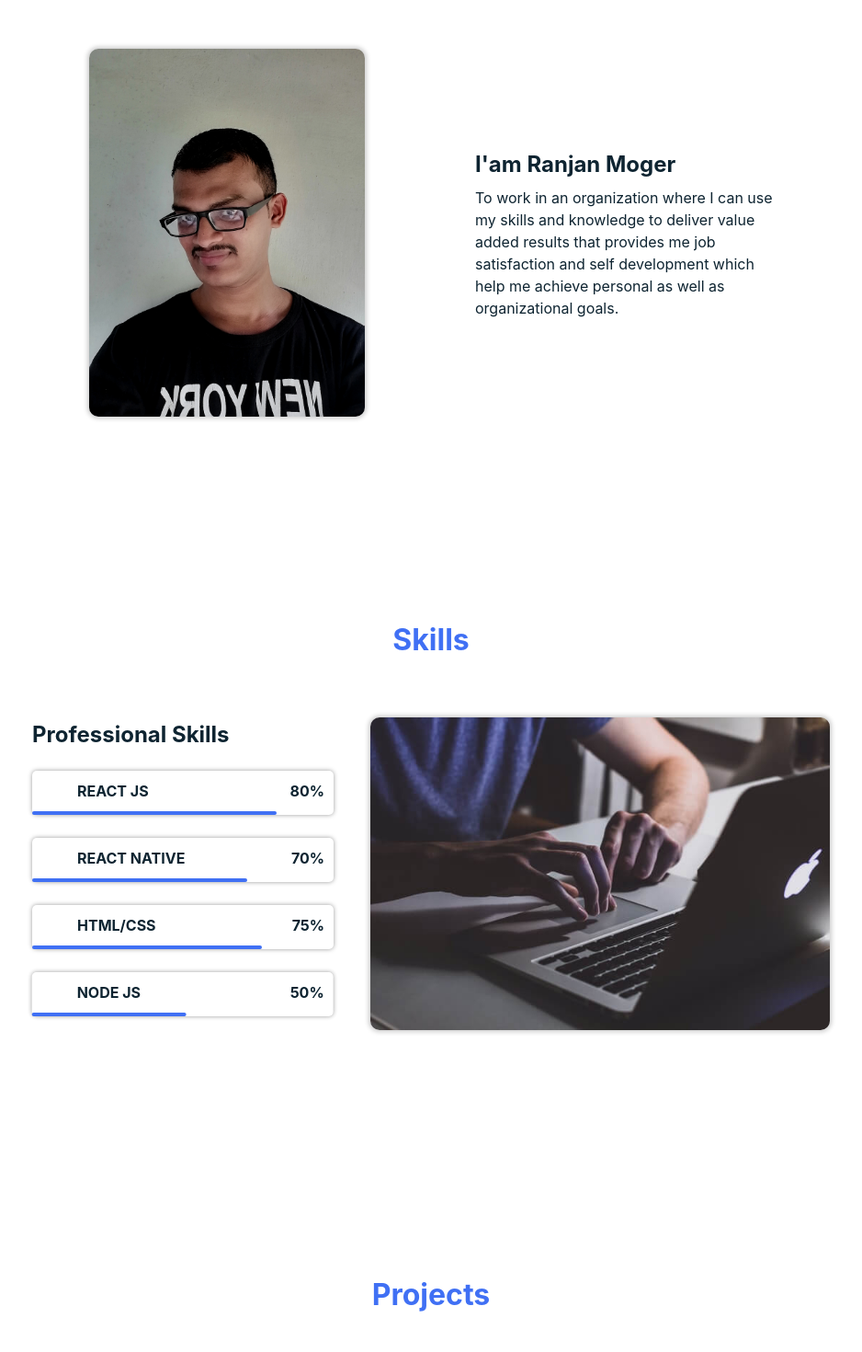
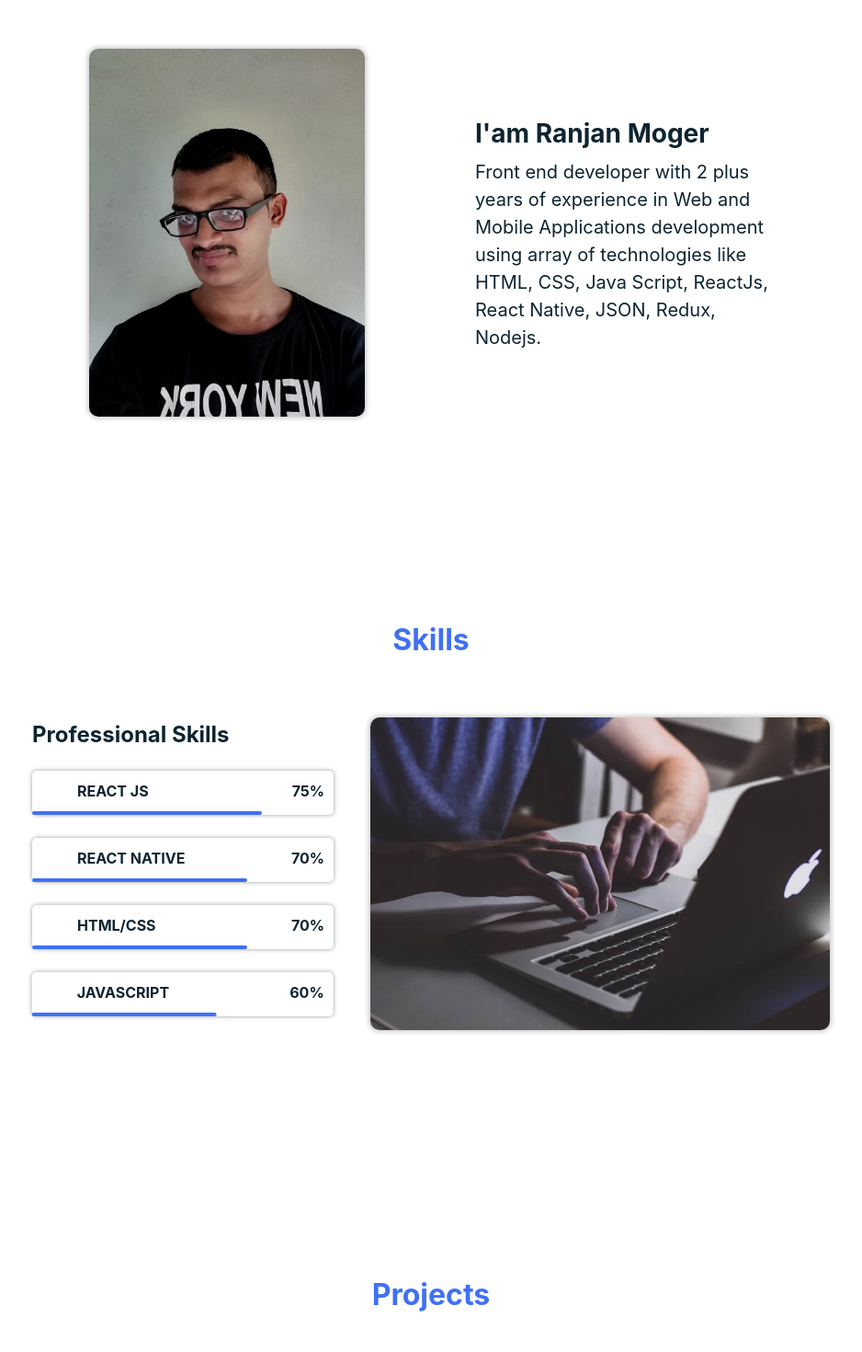
Before and after one commit to Ranjan08385/ranjan, a React (Create React App) app: page / in a window 1280 px wide. Shown: the part 860-2330 px from the top of the page at 92% size, without its empty margins (171-1109 px from the left). Built offline with nearby package versions, Linux system fonts and the light colour scheme; some icons are missing.

Commit message:
about me section content changes

```diff
--- a/src/pages/about/About.css
+++ b/src/pages/about/About.css
@@ -111,9 +111,11 @@
 
   .about__me > h2 {
     text-align: left;
+    font-size: 28px;
   }
 
   .about__me > p {
     text-align: left;
+    font-size: 20px;
   }
 }
--- a/src/pages/about/About.js
+++ b/src/pages/about/About.js
@@ -1,19 +1,30 @@
-import React, {useEffect} from 'react'
-import './About.css'
-import {motion} from 'framer-motion'
-import {about, aboutHead, aboutImag, aboutTextHead, aboutText} from './Animation'
-import Aos from 'aos';
-import 'aos/dist/aos.css';
+import React, { useEffect } from "react";
+import "./About.css";
+import { motion } from "framer-motion";
+import {
+  about,
+  aboutHead,
+  aboutImag,
+  aboutTextHead,
+  aboutText,
+} from "./Animation";
+import Aos from "aos";
+import "aos/dist/aos.css";
 
-const aboutImg = require('../../images/about.jpg');
+const aboutImg = require("../../images/about.jpg");
 
 function About() {
   useEffect(() => {
     Aos.init({ duration: 2000 });
   }, []);
   return (
-
-            <motion.div variants={about} initial="hidden" animate="visible" className="about" id="about">
+    <motion.div
+      variants={about}
+      initial="hidden"
+      animate="visible"
+      className="about"
+      id="about"
+    >
       <div data-aos="fade-down" className="about__head">
         <motion.h1 variants={aboutHead}>About</motion.h1>
       </div>
@@ -21,14 +32,19 @@ function About() {
         <div data-aos="fade-right" variants={aboutImag} className="about__img">
           <img src={aboutImg} alt="" />
         </div>
-                    <div data-aos="zoom-in"  className="about__me">
-                        <h2 data-aos="zoom-in" data-aos-delay="100" variants={aboutTextHead}>I'am Ranjan Moger</h2>
-                        <p data-aos="zoom-in" data-aos-delay="200" variants={aboutText}>To work in an organization where I can use my skills and knowledge to deliver value added results that provides me job satisfaction and self development which help me achieve personal as well as organizational goals.</p>
+        <div data-aos="zoom-in" className="about__me">
+          <h2 data-aos="zoom-in" data-aos-delay="100" variants={aboutTextHead}>
+            I'am Ranjan Moger
+          </h2>
+          <p data-aos="zoom-in" data-aos-delay="200" variants={aboutText}>
+            Front end developer with 2 plus years of experience in Web and
+            Mobile Applications development using array of technologies like
+            HTML, CSS, Java Script, ReactJs, React Native, JSON, Redux, Nodejs.
+          </p>
         </div>
       </div>
     </motion.div>
-
-    )
+  );
 }
 
-export default About
+export default About;
--- a/src/pages/contact/Contact.css
+++ b/src/pages/contact/Contact.css
@@ -71,6 +71,7 @@
   outline: none;
   border-radius: 10px;
   border: 1.5px solid #0e2431;
+  resize: none;
 }
 
 .contact__buttonSec {
--- a/src/pages/skills/Skills.css
+++ b/src/pages/skills/Skills.css
@@ -79,7 +79,7 @@
 }
 
 .reactJs {
-  width: 80%;
+  width: 75%;
 }
 
 .reactNative {
@@ -87,11 +87,11 @@
 }
 
 .html-css {
-  width: 75%;
+  width: 70%;
 }
 
 .nodeJs {
-  width: 50%;
+  width: 60%;
 }
 
 .skills__img {
--- a/src/pages/skills/Skills.js
+++ b/src/pages/skills/Skills.js
@@ -1,7 +1,7 @@
-import React, {useEffect} from 'react'
-import 'boxicons'
-import './Skills.css'
-import {motion} from 'framer-motion'
+import React, { useEffect } from "react";
+import "boxicons";
+import "./Skills.css";
+import { motion } from "framer-motion";
 import {
   skills,
   skillsHead,
@@ -11,44 +11,63 @@ import {
   reactJS,
   reactNative,
   html,
-    nodeJS
-    } from './Animation'
-import Aos from 'aos';
-import 'aos/dist/aos.css';
+  nodeJS,
+} from "./Animation";
+import Aos from "aos";
+import "aos/dist/aos.css";
 
-const skillsImg = require('../../images/skills.jpg');
+const skillsImg = require("../../images/skills.jpg");
 
 function Skills() {
   useEffect(() => {
     Aos.init({ duration: 2000 });
   }, []);
   return (
-
-            <motion.div variants={skills} initial="hidden" animate="visible" className="skills" id="skills">
+    <motion.div
+      variants={skills}
+      initial="hidden"
+      animate="visible"
+      className="skills"
+      id="skills"
+    >
       <div data-aos="fade-down" className="skills__head">
         <motion.h1 variants={skillsHead}>Skills</motion.h1>
       </div>
 
       <div className="skills__profSkills">
-                    <div data-aos="fade-right" variants={skillsLeft} className="skills__skillSet">
+        <div
+          data-aos="fade-right"
+          variants={skillsLeft}
+          className="skills__skillSet"
+        >
           <motion.h2 variants={skillsLeftHead}>Professional Skills</motion.h2>
 
-                        <div data-aos="fade-right" data-aos-delay="100" variants={reactJS} className="skills__section">
+          <div
+            data-aos="fade-right"
+            data-aos-delay="100"
+            variants={reactJS}
+            className="skills__section"
+          >
             <div className="skills__content">
               <div className="skilss__iconAndLabel">
-                                    <box-icon color="#4070f4" type='logo' name='react'></box-icon>
+                <box-icon color="#4070f4" type="logo" name="react"></box-icon>
                 <span>REACT JS</span>
               </div>
 
-                                <span>80%</span>
+              <span>75%</span>
             </div>
             <div className="skills__bars reactJs"></div>
           </div>
 
-                        <div data-aos="fade-right" data-aos-delay="300" variants={reactNative} className="skills__section">
+          <div
+            data-aos="fade-right"
+            data-aos-delay="300"
+            variants={reactNative}
+            className="skills__section"
+          >
             <div className="skills__content">
               <div className="skilss__iconAndLabel">
-                                    <box-icon color="#4070f4" type='logo' name='react'></box-icon>
+                <box-icon color="#4070f4" type="logo" name="react"></box-icon>
                 <span>REACT NATIVE</span>
               </div>
 
@@ -57,38 +76,46 @@ function Skills() {
             <div className="skills__bars reactNative"></div>
           </div>
 
-                        <div data-aos="fade-right" data-aos-delay="600" variants={html} className="skills__section">
+          <div
+            data-aos="fade-right"
+            data-aos-delay="600"
+            variants={html}
+            className="skills__section"
+          >
             <div className="skills__content">
               <div className="skilss__iconAndLabel">
-                                    <box-icon color="#4070f4" type='logo' name='html5'></box-icon>
+                <box-icon color="#4070f4" type="logo" name="html5"></box-icon>
                 <span>HTML/CSS</span>
               </div>
 
-                                <span>75%</span>
+              <span>70%</span>
             </div>
             <div className="skills__bars html-css"></div>
           </div>
 
-                        <div data-aos="fade-right" data-aos-delay="900" variants={nodeJS} className="skills__section">
+          <div
+            data-aos="fade-right"
+            data-aos-delay="900"
+            variants={nodeJS}
+            className="skills__section"
+          >
             <div className="skills__content">
               <div className="skilss__iconAndLabel">
-                                    <box-icon color="#4070f4" type='logo' name='nodejs'></box-icon>
-                                    <span>NODE JS</span>
+                <box-icon color="#4070f4" type="logo" name="nodejs"></box-icon>
+                <span>JAVASCRIPT</span>
               </div>
 
-                                <span>50%</span>
+              <span>60%</span>
             </div>
             <div className="skills__bars nodeJs"></div>
           </div>
-
         </div>
         <div data-aos="zoom-in" variants={skillsRight} className="skills__img">
           <img src={skillsImg} alt="" />
         </div>
       </div>
     </motion.div>
-
-    )
+  );
 }
 
-export default Skills
+export default Skills;
```
Also changed, not shown: 1 other file (tests, documents, lock files or other folders). Lines whose indentation alone changed are shown as unchanged.
